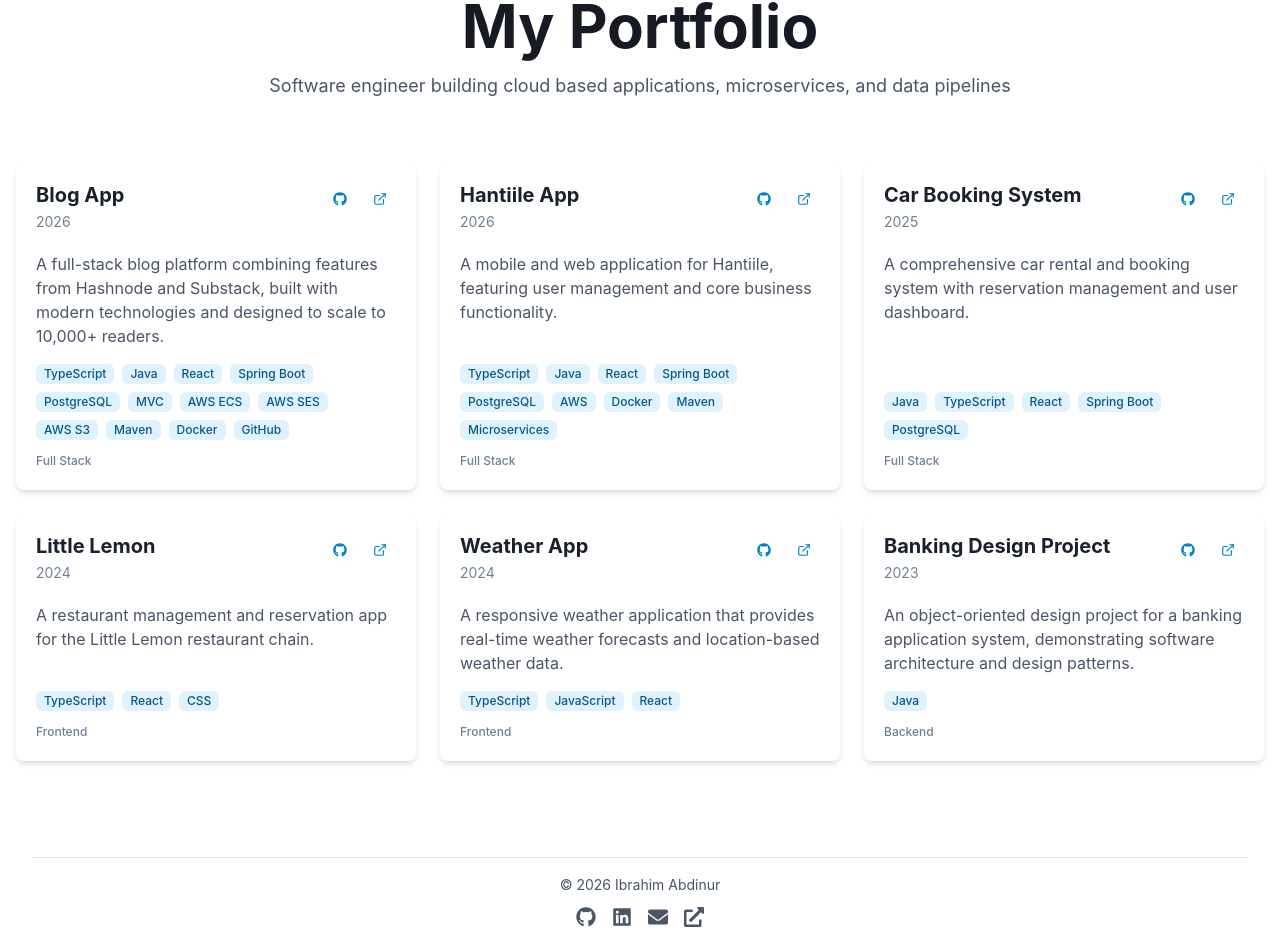
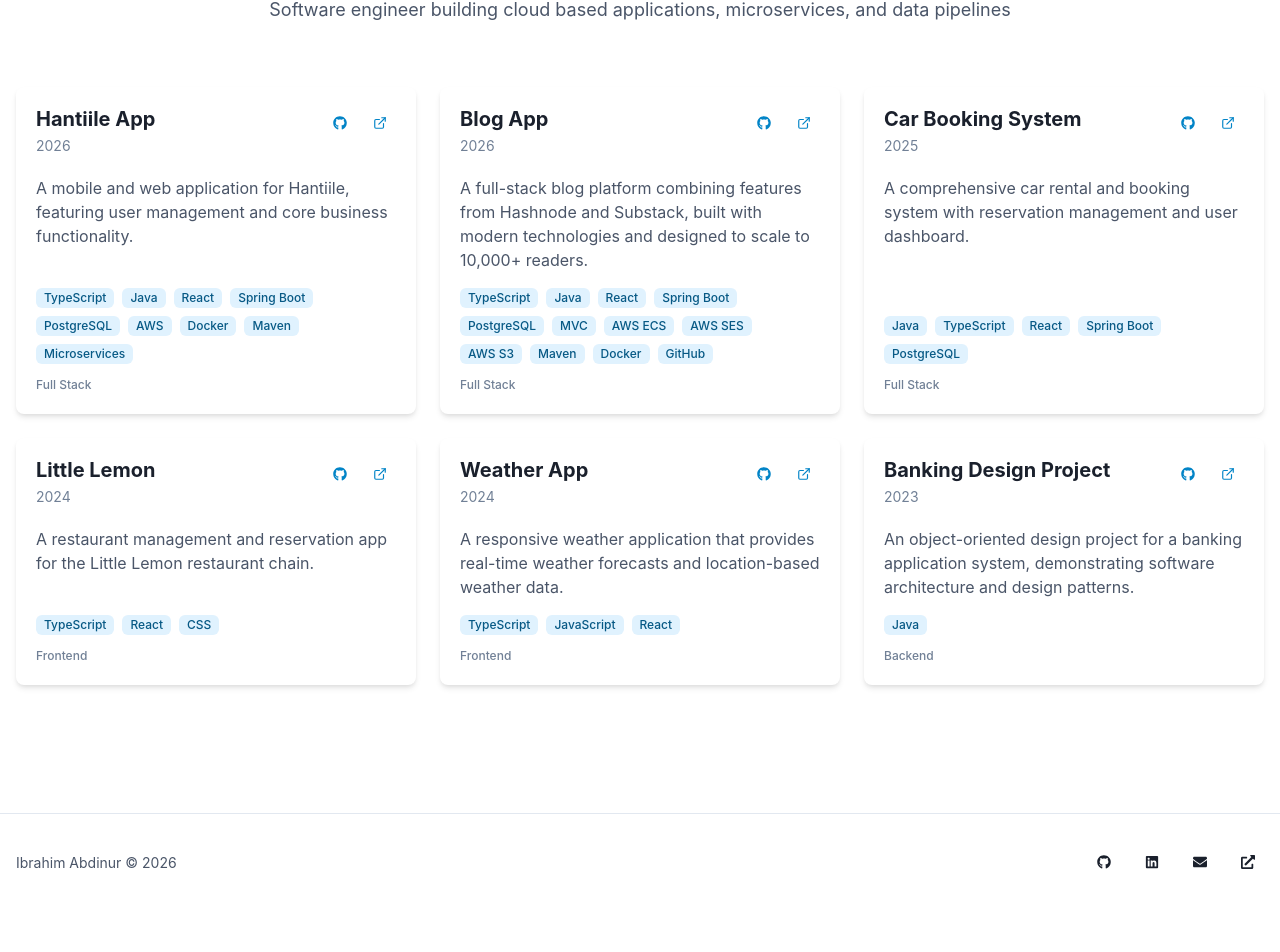
Before and after one commit to iabdinur/portfolio, a React (Vite) app: page / in a window 1280 px wide. Shown: the part 133-1085 px from the top of the page. After the commit the page ends 1043 px from the top, so only its background shows below. Built offline with nearby package versions, Linux system fonts and the light colour scheme.

Commit message:
updating header, moving hantiile to the top and restoring footer

```diff
--- a/src/App.tsx
+++ b/src/App.tsx
@@ -1,4 +1,4 @@
-import { Box, ChakraProvider, ColorModeScript, Container, Heading, SimpleGrid, Text, VStack } from '@chakra-ui/react'
+import { Box, ChakraProvider, ColorModeScript, Container, SimpleGrid, Text, VStack } from '@chakra-ui/react'
 import { QueryClient, QueryClientProvider } from '@tanstack/react-query'
 import { motion } from 'framer-motion'
 import ProjectCard from '@/components/ProjectCard'
@@ -32,13 +32,6 @@ function App() {
                   transition={{ duration: 0.5 }}
                 >
                   <VStack spacing={4} textAlign="center" mb={8}>
-                    <Heading
-                      as="h1"
-                      size={{ base: 'xl', md: '2xl', lg: '3xl' }}
-                      fontWeight="bold"
-                    >
-                      My Portfolio
-                    </Heading>
                     <Text fontSize={{ base: 'md', md: 'lg' }} color="gray.600" _dark={{ color: 'gray.400' }}>
                       Software engineer building cloud based applications, microservices, and data pipelines
                     </Text>
--- a/src/components/Footer.tsx
+++ b/src/components/Footer.tsx
@@ -1,40 +1,59 @@
-import { Box, Container, HStack, Icon, Link, Text, VStack, useColorModeValue } from '@chakra-ui/react'
+import { Box, Container, Flex, HStack, IconButton, Text } from '@chakra-ui/react'
 import { FaGithub, FaLinkedin, FaEnvelope, FaExternalLinkAlt } from 'react-icons/fa'
 
-const mutedLink = {
-  color: 'gray.600',
-  _dark: { color: 'gray.400' },
-  _hover: { color: 'gray.900', _dark: { color: 'gray.200' } },
-}
-
 export default function Footer() {
-  const bg = useColorModeValue('white', 'gray.900')
-  const color = useColorModeValue('gray.900', 'gray.200')
-
   return (
-    <Box as="footer" bg={bg} color={color} mt="auto" py={8}>
-      <Container maxW="7xl" px={{ base: 4, md: 8 }}>
-        <Box borderTop="1px" borderColor="gray.200" _dark={{ borderColor: 'gray.700' }} pt={4}>
-          <VStack spacing={3}>
-            <Text textAlign="center" fontSize="sm" color="gray.600" _dark={{ color: 'gray.400' }}>
-              © {new Date().getFullYear()} Ibrahim Abdinur
-            </Text>
-            <HStack spacing={4} justify="center">
-              <Link href="https://github.com/iabdinur" isExternal aria-label="GitHub" {...mutedLink}>
-                <Icon as={FaGithub} boxSize={5} />
-              </Link>
-              <Link href="https://www.linkedin.com/in/ibrahim-abdinur/" isExternal aria-label="LinkedIn" {...mutedLink}>
-                <Icon as={FaLinkedin} boxSize={5} />
-              </Link>
-              <Link href="mailto:iabdinur@icloud.com" aria-label="Email" {...mutedLink}>
-                <Icon as={FaEnvelope} boxSize={5} />
-              </Link>
-              <Link href="https://iabdinur.dev" isExternal aria-label="Website" {...mutedLink}>
-                <Icon as={FaExternalLinkAlt} boxSize={5} />
-              </Link>
-            </HStack>
-          </VStack>
-        </Box>
+    <Box as="footer" borderTop="1px" borderColor="gray.200" _dark={{ borderColor: 'gray.700' }} py={8} mt={16}>
+      <Container maxW="7xl">
+        <Flex direction={{ base: 'column', sm: 'row' }} justify="space-between" align="center" gap={4}>
+          <Text fontSize="sm" color="gray.600" _dark={{ color: 'gray.400' }}>
+            Ibrahim Abdinur © {new Date().getFullYear()}
+          </Text>
+          <HStack spacing={4}>
+            <IconButton
+              as="a"
+              href="https://github.com/iabdinur"
+              target="_blank"
+              rel="noopener noreferrer"
+              aria-label="GitHub"
+              icon={<FaGithub />}
+              variant="ghost"
+              colorScheme="gray"
+              size="sm"
+            />
+            <IconButton
+              as="a"
+              href="https://www.linkedin.com/in/ibrahim-abdinur/"
+              target="_blank"
+              rel="noopener noreferrer"
+              aria-label="LinkedIn"
+              icon={<FaLinkedin />}
+              variant="ghost"
+              colorScheme="gray"
+              size="sm"
+            />
+            <IconButton
+              as="a"
+              href="mailto:iabdinur@icloud.com"
+              aria-label="Email"
+              icon={<FaEnvelope />}
+              variant="ghost"
+              colorScheme="gray"
+              size="sm"
+            />
+            <IconButton
+              as="a"
+              href="https://iabdinur.dev"
+              target="_blank"
+              rel="noopener noreferrer"
+              aria-label="Website"
+              icon={<FaExternalLinkAlt />}
+              variant="ghost"
+              colorScheme="gray"
+              size="sm"
+            />
+          </HStack>
+        </Flex>
       </Container>
     </Box>
   )
--- a/src/components/Navbar.tsx
+++ b/src/components/Navbar.tsx
@@ -1,4 +1,4 @@
-import { Box, Flex, IconButton, Link, useColorMode, useColorModeValue } from '@chakra-ui/react'
+import { Box, Container, Flex, IconButton, Link, useColorMode, useColorModeValue } from '@chakra-ui/react'
 import { FaMoon, FaSun } from 'react-icons/fa'
 
 export default function Navbar() {
@@ -9,12 +9,14 @@ export default function Navbar() {
 
   return (
     <Box as="nav" bg={bg} borderBottom="1px" borderColor={borderColor} position="sticky" top={0} zIndex={1000}>
-      <Flex h={16} alignItems="center" justifyContent="space-between" px={{ base: 4, md: 8, lg: 16 }} mx="auto">
-        <Link href="/" fontWeight="bold" fontSize="xl">
-          Ibrahim Abdinur's Portfolio
-        </Link>
-        <IconButton aria-label="Toggle theme" icon={<ThemeIcon />} onClick={toggleColorMode} variant="ghost" />
-      </Flex>
+      <Container maxW="7xl">
+        <Flex h={16} alignItems="center" justifyContent="space-between">
+          <Link href="/" fontWeight="bold" fontSize="xl" _hover={{ textDecoration: 'none' }}>
+            My Portfolio
+          </Link>
+          <IconButton aria-label="Toggle theme" icon={<ThemeIcon />} onClick={toggleColorMode} variant="ghost" />
+        </Flex>
+      </Container>
     </Box>
   )
 }
--- a/src/lib/projects.ts
+++ b/src/lib/projects.ts
@@ -12,6 +12,16 @@ export interface Project {
 
 export const projects: Project[] = [
   {
+    id: 'hantiile-app',
+    title: 'Hantiile App',
+    description: 'A mobile and web application for Hantiile, featuring user management and core business functionality.',
+    period: '2026',
+    technologies: ['TypeScript', 'Java', 'React', 'Spring Boot', 'PostgreSQL', 'AWS', 'Docker', 'Maven', 'Microservices'],
+    category: 'Full Stack',
+    githubUrl: 'https://github.com/iabdinur/hantiile',
+    liveUrl: 'https://hantiile.com',
+  },
+  {
     id: 'blog-app',
     title: 'Blog App',
     description: 'A full-stack blog platform combining features from Hashnode and Substack, built with modern technologies and designed to scale to 10,000+ readers.',
@@ -20,16 +30,6 @@ export const projects: Project[] = [
     category: 'Full Stack',
     githubUrl: 'https://github.com/iabdinur/blog',
     liveUrl: 'https://blog.iabdinur.dev',
-  },
-  {
-    id: 'hantiile-app',
-    title: 'Hantiile App',
-    description: 'A mobile and web application for Hantiile, featuring user management and core business functionality.',
-    period: '2026',
-    technologies: ['TypeScript', 'Java', 'React', 'Spring Boot', 'PostgreSQL', 'AWS', 'Docker', 'Maven', 'Microservices'],
-    category: 'Full Stack',
-    githubUrl: 'https://github.com/iabdinur/hantiile',
-    liveUrl: 'https://hantiile.com',
   },
   {
     id: 'car-booking-system',
--- a/src/theme.ts
+++ b/src/theme.ts
@@ -1,7 +1,5 @@
 // Shared theme for blog.iabdinur.dev, iabdinur.dev and portfolio.iabdinur.dev.
-// This file is the source of truth: edit it here, then run `npm run theme:sync`
-// in iabdinur.github.io and portfolio. Their `npm run deploy` refuses to publish
-// a copy that has drifted from this one.
+// Edit it here, then run `npm run theme:sync` in iabdinur.github.io and portfolio.
 import { extendTheme, type StyleFunctionProps, type ThemeConfig } from '@chakra-ui/react'
 
 const config: ThemeConfig = {
```
